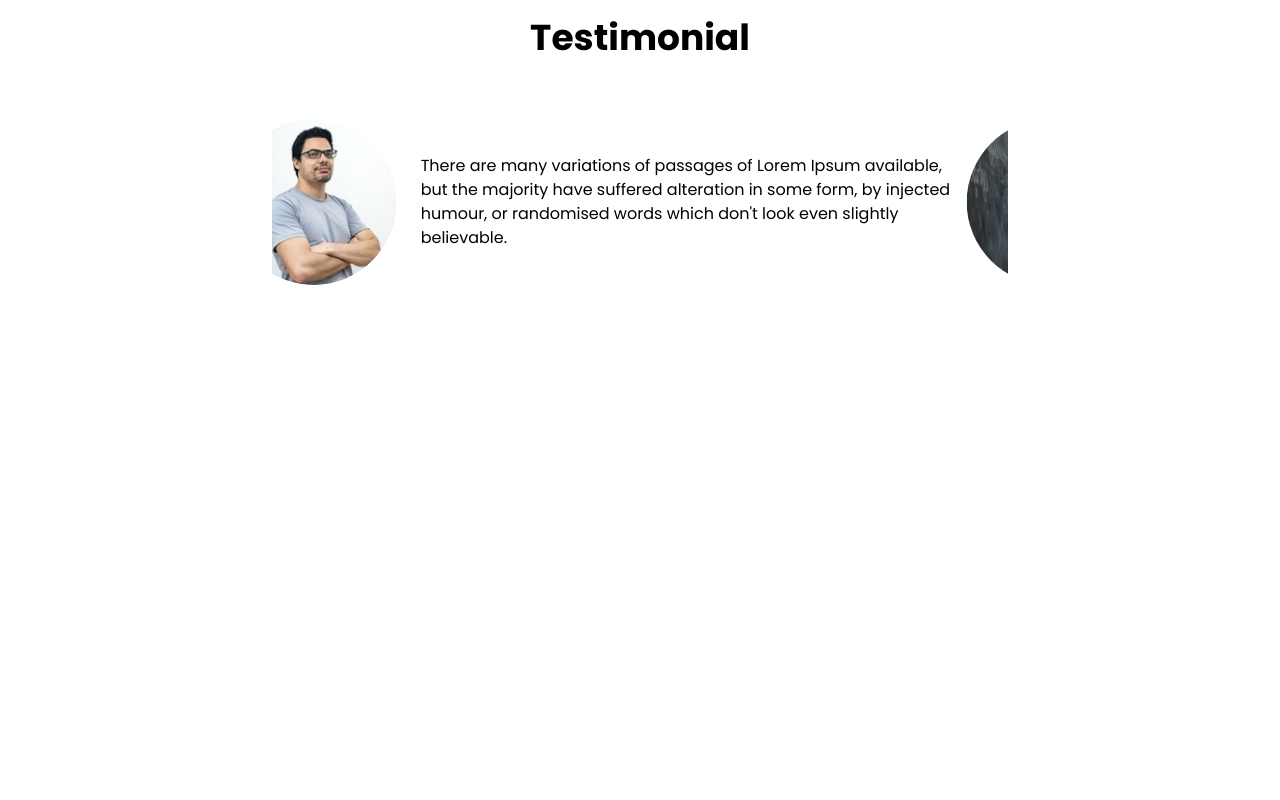
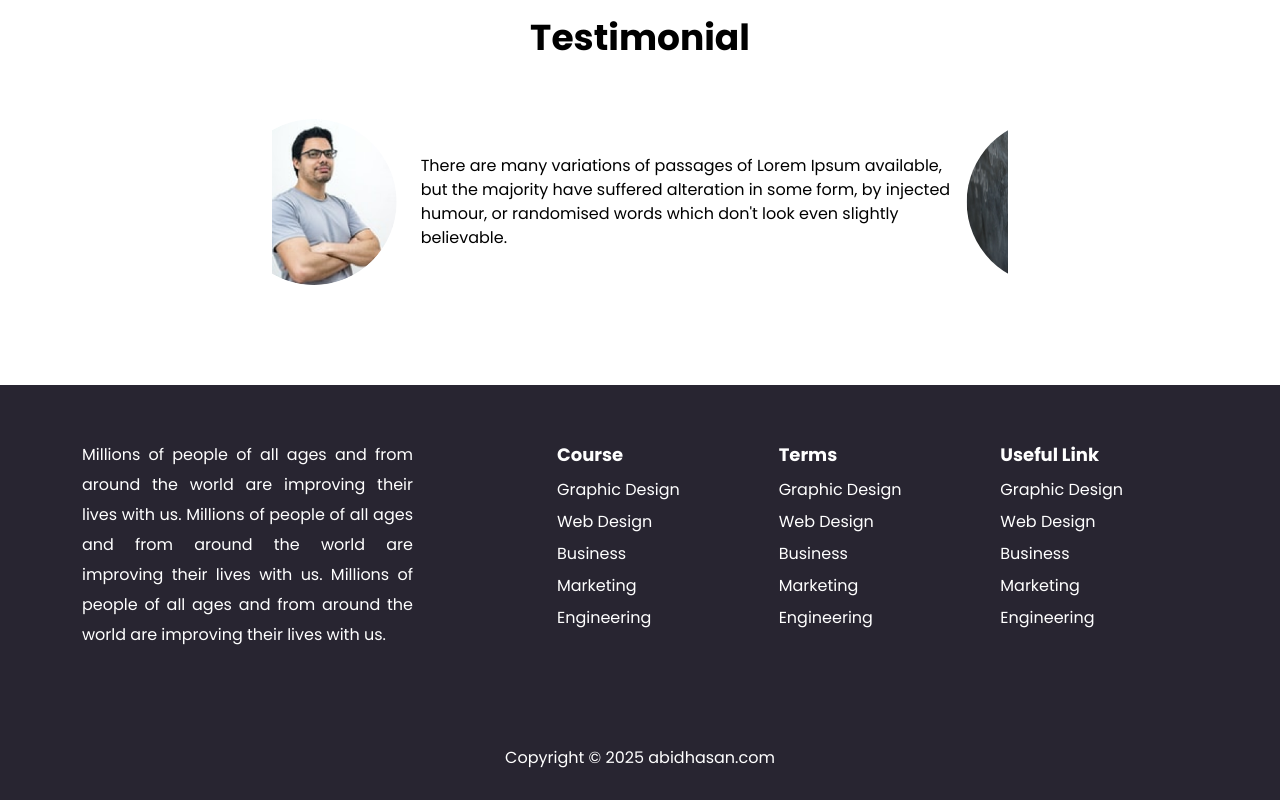
Before and after one commit to abidhasan2626/eschool-responsive, a plain HTML site: page index.html in a window 1280 px wide. Shown: the part 1572-2372 px from the top of the page. Before the commit the page ends 1957 px from the top, so only its background shows below. Drawn offline with Linux system fonts and the light colour scheme.

Commit message:
Add files via upload

```diff
--- a/css/responsive.css
+++ b/css/responsive.css
@@ -70,6 +70,22 @@
     text-align: center;
     margin: 0 10px 0;
   }
+    /* Footer Top Start */
+    .footer_top{
+      padding: 55px 0 20px;
+      text-align: center;
+    }
+    .ft_details {
+      margin-bottom: 35px;
+      padding: 0 10px 0;
+    }
+    .ft_links {
+      margin-bottom: 35px;
+    }
+    footer {
+      padding: 0 0 30px;
+    }
+
 
 }
 
@@ -138,6 +154,17 @@
     text-align: justify;
     margin: 0 30px 0;
   }
+  /* Footer Top Start */
+  .footer_top {
+    text-align: center;
+  }
+  .ft_details {
+    margin-bottom: 35px;
+    padding: 0 30px 0;
+  }
+  footer {
+    padding: 0 0 30px;
+  }
 
 }
 
@@ -182,6 +209,17 @@
    .t_item {
     margin-top: 40px;
   }
+  /* Footer Top Start */
+  .footer_top {
+    text-align: center;
+  }
+  .ft_details {
+    margin-bottom: 35px;
+    padding: 0 60px 0;
+  }
+  footer {
+    padding: 0 0 30px;
+  }
 
 }
 
@@ -211,6 +249,13 @@
   .sli {
     margin-right: 0px !important;
   }
+  /* Footer top start */
+  .ft_details {
+    padding-right: 100px;
+  }
+  footer {
+    padding: 0 0 30px;
+  }
 
 }
 
--- a/css/style.css
+++ b/css/style.css
@@ -37,6 +37,7 @@ header {
   color: var(--black);
   padding: 0 20px !important;
   text-transform: capitalize;
+  transition: 0.3s linear;
 }
 .menu ul li a:hover {
   color: var(--orange);
@@ -169,3 +170,53 @@ header {
 .t_text {}
 .t_text p {}
 /* Testimonial End */
+
+/* Footer Start */
+.footer_top {
+  padding: 55px 0 55px;
+  background-color: #282531;
+}
+.ft_details {
+  padding-right: 120px;
+}
+.ft_details p {
+  color: var(--white);
+  line-height: 30px;
+  text-align: justify;
+}
+.ft_links {}
+.ft_links h5 {
+  margin-bottom: 8px;
+  font-size: 18px;
+  font-weight: 700;
+  color: var(--white);
+  line-height: 30px;
+}
+.ft_links ul li a {
+  color: var(--white);
+  margin-bottom: 8px;
+  display: block;
+  text-decoration: none;
+  text-transform: capitalize;
+  transition: 0.3s linear;
+}
+.ft_links ul li a:hover {
+  color: var(--orange);
+}
+footer {
+  padding: 25px 0 30px;
+  background-color: #282531;
+  text-align: center;
+}
+footer p {
+  color:var(--white);
+
+}
+footer p a {
+  color: var(--white);
+  text-decoration: none;
+  transition: 0.3s linear;
+}
+footer p a:hover {
+  color: var(--orange);
+}
--- a/index.html
+++ b/index.html
@@ -10,7 +10,7 @@
   <meta name='copyright' content=''>
   <meta name="viewport" content="width=device-width, initial-scale=1, shrink-to-fit=no">
   <!-- Title -->
-  <title>E School</title>
+  <title>E-School Responsive</title>
   <!-- Favicon  -->
   <link rel="icon" href="favicon.png">
 
@@ -328,6 +328,69 @@
    </section>
   <!-- Testimonial End -->
 
+  <!-- Footer Top Start -->
+   <section class="footer_top">
+    <div class="container">
+      <div class="row">
+        <div class="col-lg-5 col-sm-12">
+          <div class="ft_details">
+            <p>Millions of people of all ages and from around
+              the world are improving their lives with us. Millions of people of all ages and from around
+              the world are improving their lives with us. Millions of people of all ages and from around
+              the world are improving their lives with us.</p>
+          </div>
+        </div>
+        <div class="col-lg-7">
+          <div class="row">
+            <div class="col-lg-4 col-sm-4">
+              <div class="ft_links">
+                <h5>Course</h5>
+                <ul class="list-unstyled mb-0">
+                  <li><a href="#">graphic design</a></li>
+                  <li><a href="#">web design</a></li>
+                  <li><a href="#">business</a></li>
+                  <li><a href="#">marketing</a></li>
+                  <li><a href="#">engineering</a></li>
+                </ul>
+              </div>
+            </div>
+            <div class="col-lg-4 col-sm-4">
+              <div class="ft_links">
+                <h5>Terms</h5>
+                <ul class="list-unstyled mb-0">
+                  <li><a href="#">graphic design</a></li>
+                  <li><a href="#">web design</a></li>
+                  <li><a href="#">business</a></li>
+                  <li><a href="#">marketing</a></li>
+                  <li><a href="#">engineering</a></li>
+                </ul>
+              </div>
+            </div>
+            <div class="col-lg-4 col-sm-4">
+              <div class="ft_links">
+                <h5>Useful Link</h5>
+                <ul class="list-unstyled mb-0">
+                  <li><a href="#">graphic design</a></li>
+                  <li><a href="#">web design</a></li>
+                  <li><a href="#">business</a></li>
+                  <li><a href="#">marketing</a></li>
+                  <li><a href="#">engineering</a></li>
+                </ul>
+              </div>
+            </div>
+          </div>
+        </div>
+      </div>
+    </div>
+   </section>
+  <!-- Footer Top End -->
+
+  <!-- Footer Bottom Start -->
+   <footer>
+    <p class="mb-0">Copyright © 2025 <a href="#">abidhasan.com</a></p>
+   </footer>
+  <!-- Footer Bottom End -->
+
 
 
 
```
